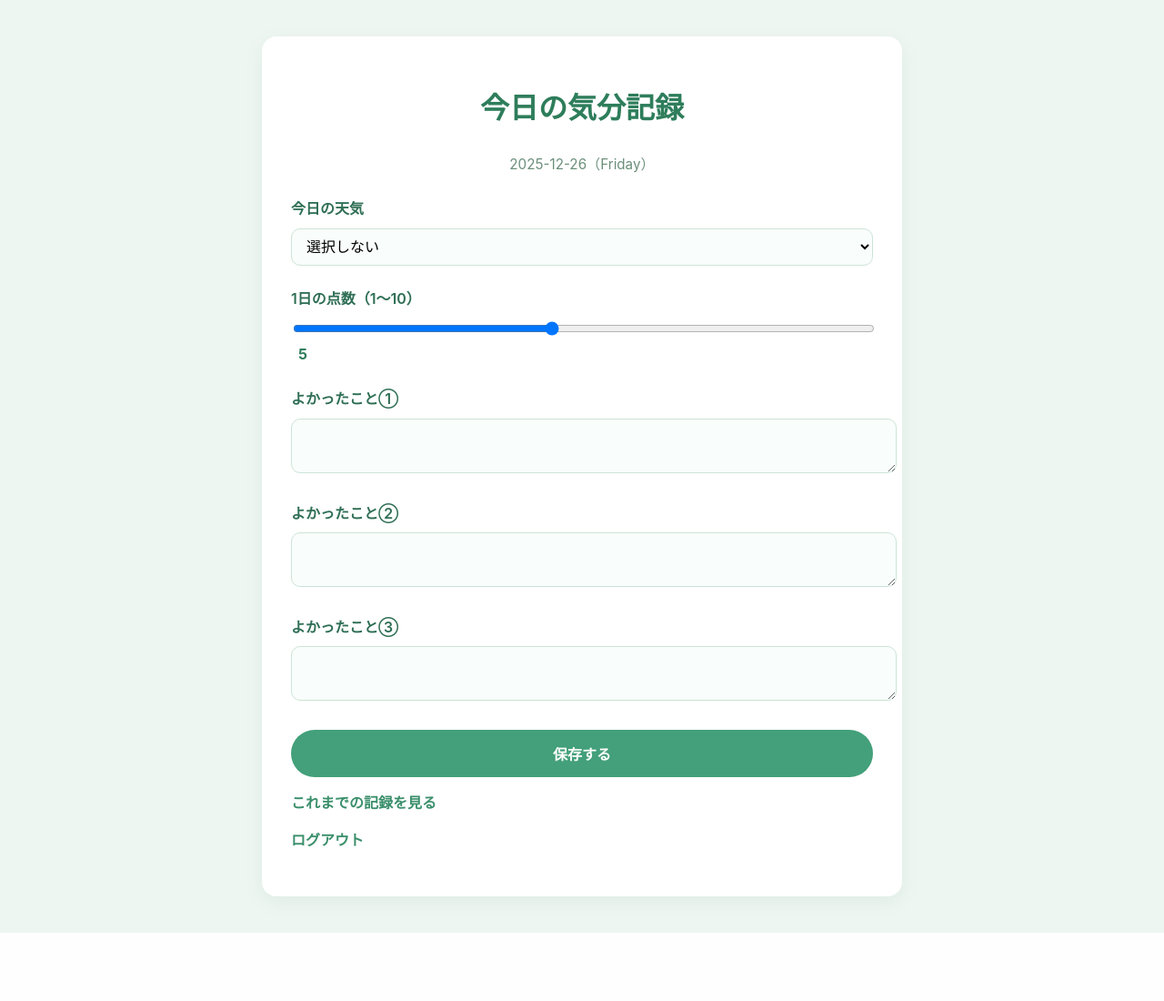
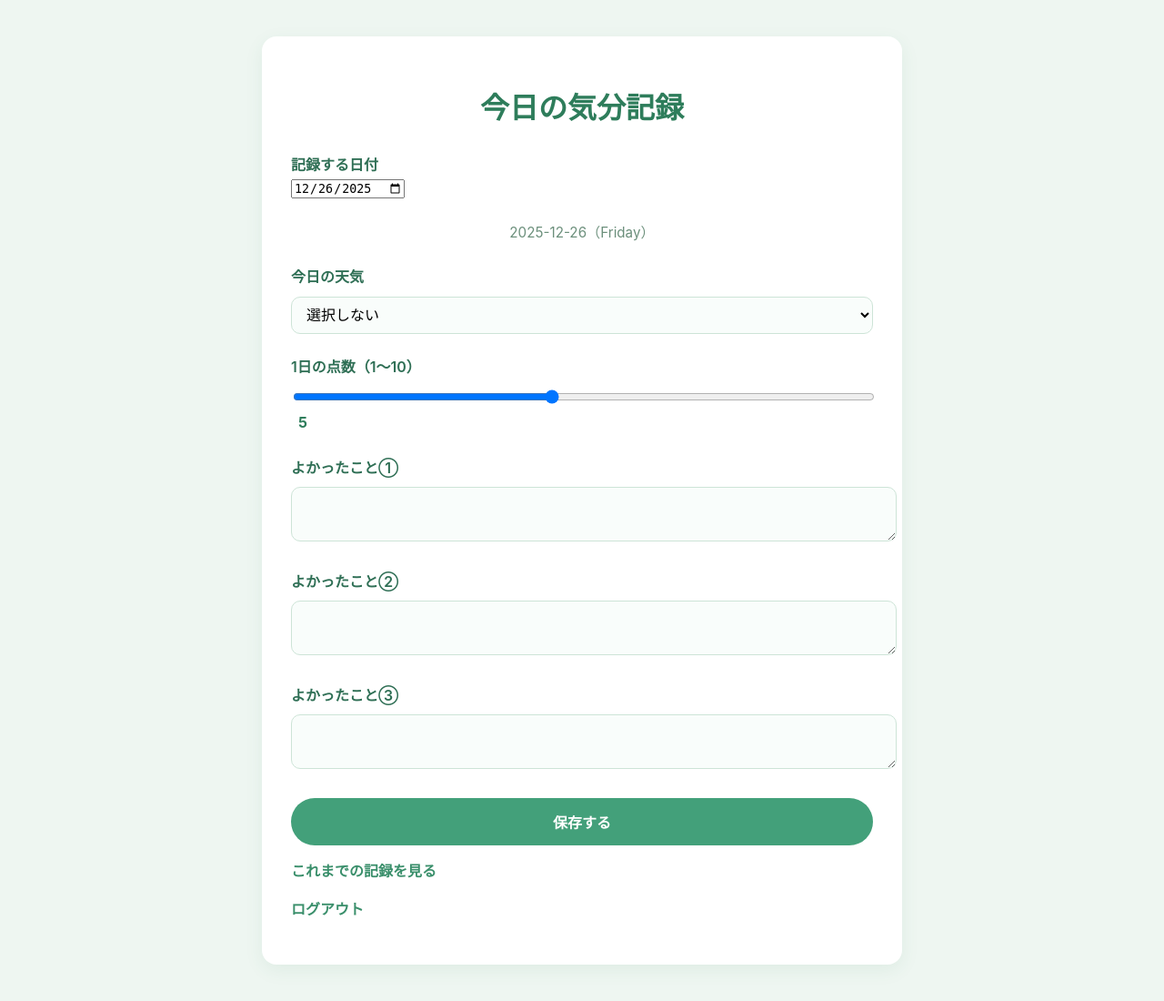
Before and after one commit to akanejingu07/mood_app, a Flask app: page /record in a window 1280 px wide. Shown: the whole page at 91% size. Before the commit the page ends 1025 px from the top, so only its background shows below. Run offline with Flask 3, Linux system fonts and the light colour scheme; a user stored in the database is signed in; some libraries are stand-ins or nearby versions.

Commit message:
日付を遡って編集できるよう調整

```diff
--- a/templates/record.html
+++ b/templates/record.html
@@ -9,6 +9,14 @@
 <body>
   <div class="container">
   <h1>今日の気分記録</h1>
+  <div class="field">
+    <label>記録する日付</label><br>
+    <input
+      type="date"
+      name="record_date"
+      value="{{ record.date if edit else date }}"
+    >
+  </div>
 
   <!-- 日付・曜日（表示のみ） -->
   {% if edit %}
```
